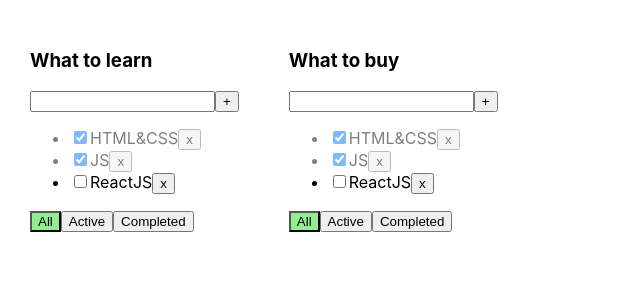
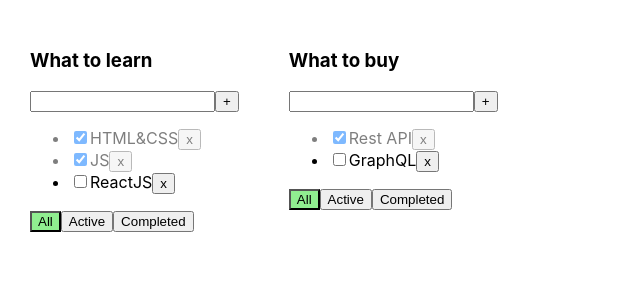
Before and after one commit to naumyshev/MegaTodolist, a React (Create React App) app: page / in a window 1280 px wide. Shown: the top 300 px of the page, without its empty margins (0-640 px from the left). Built offline with nearby package versions, Linux system fonts and the light colour scheme.

Commit message:
lesson 05: fixed task filters for todolists

```diff
--- a/src/App.tsx
+++ b/src/App.tsx
@@ -11,48 +11,59 @@ export type TodolistType = {
     filter: FilterValuesType
 }
 
+export type TasksStateType = {
+    [key: string]: TaskType[]
+}
+
 function App() {
 
+    const todolistId1 = v1()
+    const todolistId2 = v1()
+
     const [todolists, setTodolists] = useState<Array<TodolistType>>([
-        {id: v1(), title: 'What to learn', filter: "all"},
-        {id: v1(), title: 'What to buy', filter: "all"}
+        {id: todolistId1, title: 'What to learn', filter: "all"},
+        {id: todolistId2, title: 'What to buy', filter: "all"}
     ])
 
-    const [tasks, setTasks] = useState<Array<TaskType>>([
-            {id: v1(), title: 'HTML&CSS', isDone: true},
-            {id: v1(), title: 'JS', isDone: true},
-            {id: v1(), title: 'ReactJS', isDone: false},
+    const [tasks, setTasks] = useState<TasksStateType>({
+        [todolistId1]: [
+            { id: v1(), title: 'HTML&CSS', isDone: true },
+            { id: v1(), title: 'JS', isDone: true },
+            { id: v1(), title: 'ReactJS', isDone: false },
+        ],
+        [todolistId2]: [
+            { id: v1(), title: 'Rest API', isDone: true },
+            { id: v1(), title: 'GraphQL', isDone: false },
         ]
-    )
+    })
 
-    const removeTask = (taskId: string) => {
-        setTasks(tasks.filter(t => t.id !== taskId))
-        console.log(tasks)
+    const removeTask = (taskId: string, todolistId: string) => {
+        setTasks({ ...tasks, [todolistId]:tasks[todolistId].filter(t => t.id !== taskId) })
     }
 
     const changeFilter = (filter: FilterValuesType, todolistId: string) => {
-        setTodolists(todolists.map(tl=>tl.id === todolistId ? {...tl, filter: filter} : tl))
+        setTodolists(todolists.map(tl => tl.id === todolistId ? {...tl, filter: filter} : tl))
     }
 
     const addTask = (taskTitle: string) => {
         const newTask = {id: v1(), title: taskTitle, isDone: false}
-        setTasks([newTask, ...tasks])
+        //setTasks([newTask, ...tasks])
     }
 
     const changeTaskStatus = (taskId: string, newTaskStatus: boolean) => {
-        setTasks(tasks.map(t => t.id == taskId ? {...t, isDone: newTaskStatus} : t))
+        //setTasks(tasks.map(t => t.id == taskId ? {...t, isDone: newTaskStatus} : t))
     }
 
     return (
         <div className="App">
             {todolists.map(td => {
 
-                let tasksForTodolist = tasks
+                let tasksForTodolist = tasks[td.id]
                 if (td.filter === 'active') {
-                    tasksForTodolist = tasks.filter(t => !t.isDone)
+                    tasksForTodolist = tasks[td.id].filter(t => !t.isDone)
                 }
                 if (td.filter === 'completed') {
-                    tasksForTodolist = tasks.filter(t => t.isDone)
+                    tasksForTodolist = tasks[td.id].filter(t => t.isDone)
                 }
 
                 return (
--- a/src/Todolist.tsx
+++ b/src/Todolist.tsx
@@ -12,7 +12,7 @@ type PropsType = {
     todolistId: string
     title: string
     tasks: Array<TaskType>
-    removeTask: (taskId: string) => void
+    removeTask: (taskId: string, todolistId: string) => void
     changeFilter: (filter: FilterValuesType, todolistId: string) => void
     addTask:(taskTitle: string) => void
     changeTaskStatus:(taskId: string, newStatus: boolean) => void
@@ -70,7 +70,7 @@ export const Todolist = ({title, tasks, removeTask, changeFilter, addTask, chang
                 <ul>
                     {tasks.map(t=>{
                         const removeTaskHandler = () => {
-                            removeTask(t.id)
+                            removeTask(t.id, todolistId)
                         }
 
                         const changeTaskStatusHandler = (e: ChangeEvent<HTMLInputElement>) => {
```
